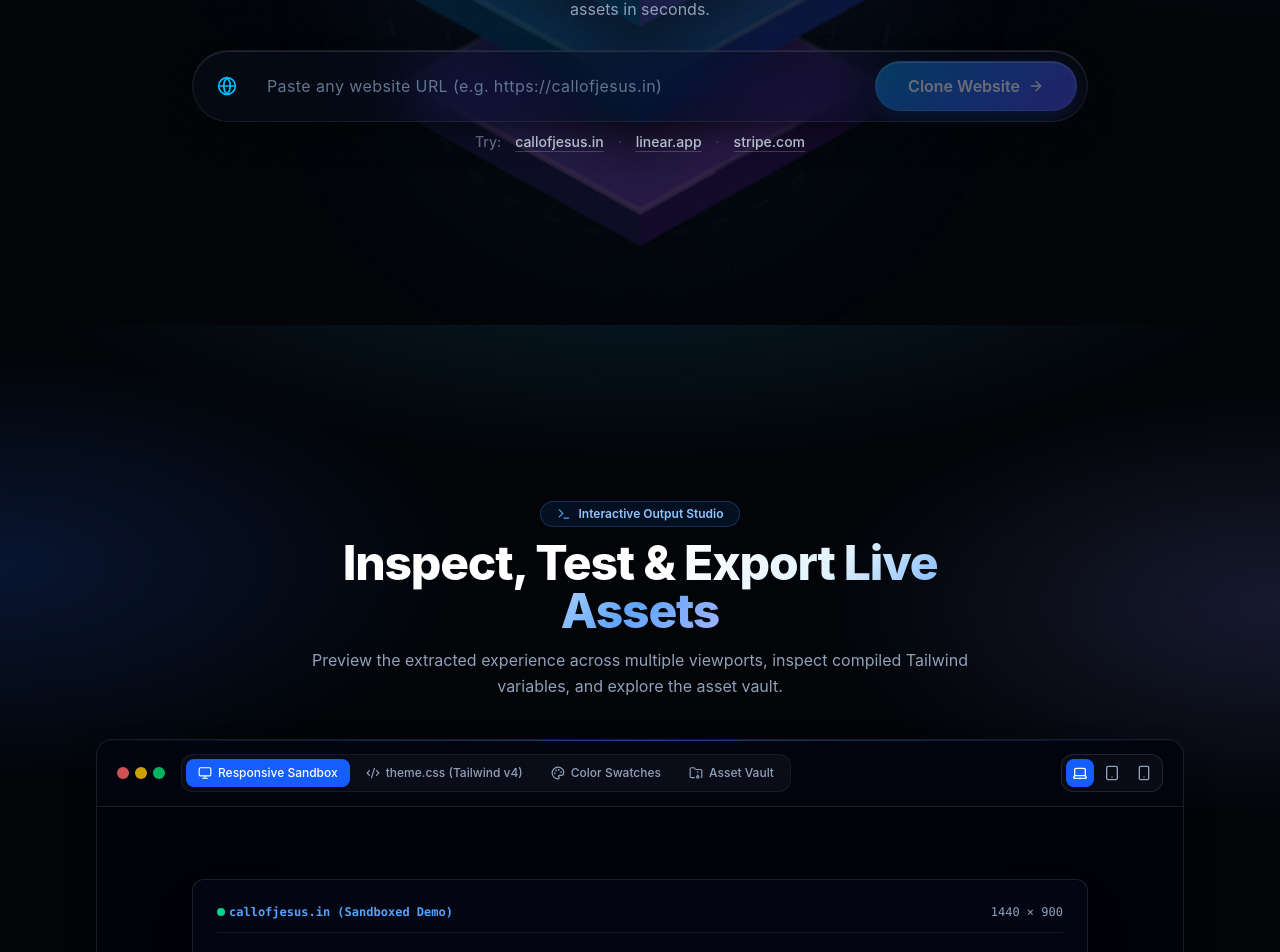
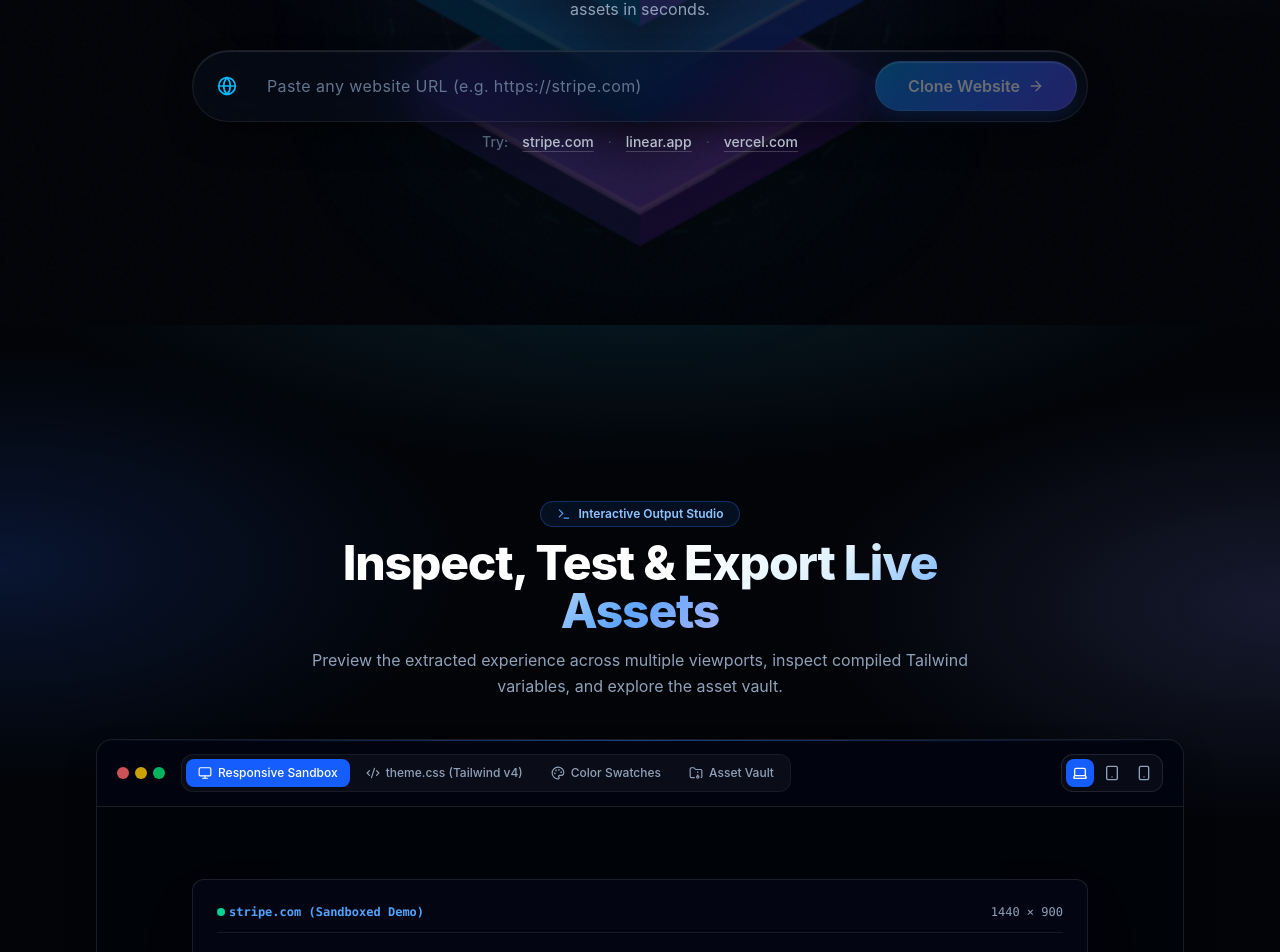
Before and after one commit to yashsingh-14/zippix-web, a React (Vite) app: page / in a window 1280 px wide. Shown: the part 475-1427 px from the top of the page. Built offline with nearby package versions, Linux system fonts and the light colour scheme.

Commit message:
chore: replace callofjesus.in with stripe.com in placeholder and presets

```diff
--- a/src/components/StudioPlayground.jsx
+++ b/src/components/StudioPlayground.jsx
@@ -187,7 +187,7 @@ export const StudioPlayground = () => {
               <div className="flex items-center justify-between border-b border-white/[0.08] pb-3 mb-4 text-xs font-mono text-slate-400">
                 <span className="text-blue-400 font-semibold flex items-center gap-1">
                   <span className="h-2 w-2 rounded-full bg-emerald-400 animate-pulse" />
-                  callofjesus.in (Sandboxed Demo)
+                  stripe.com (Sandboxed Demo)
                 </span>
                 <span>{viewport === 'desktop' ? '1440 × 900' : viewport === 'tablet' ? '768 × 1024' : '375 × 667'}</span>
               </div>
--- a/src/components/UrlInputBar.jsx
+++ b/src/components/UrlInputBar.jsx
@@ -2,9 +2,9 @@ import React, { useState } from 'react';
 import { Loader2, ArrowRight, Globe } from 'lucide-react';
 
 const PRESETS = [
-  { name: 'callofjesus.in', url: 'https://callofjesus.in' },
+  { name: 'stripe.com', url: 'https://stripe.com' },
   { name: 'linear.app', url: 'https://linear.app' },
-  { name: 'stripe.com', url: 'https://stripe.com' },
+  { name: 'vercel.com', url: 'https://vercel.com' },
 ];
 
 export const UrlInputBar = ({ onClone, isLoading }) => {
@@ -38,7 +38,7 @@ export const UrlInputBar = ({ onClone, isLoading }) => {
             type="url"
             value={url}
             onChange={(e) => setUrl(e.target.value)}
-            placeholder="Paste any website URL (e.g. https://callofjesus.in)"
+            placeholder="Paste any website URL (e.g. https://stripe.com)"
             disabled={isLoading}
             className="w-full bg-transparent border-none outline-none text-sm sm:text-base text-white placeholder:text-slate-500 px-3 sm:px-4 py-2.5 sm:py-3 font-normal tracking-wide"
           />
```
